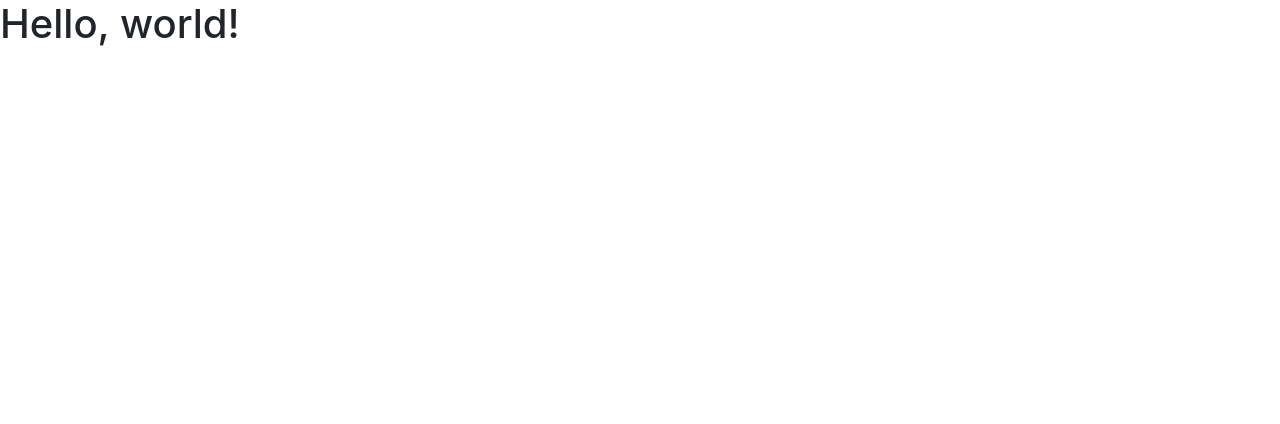
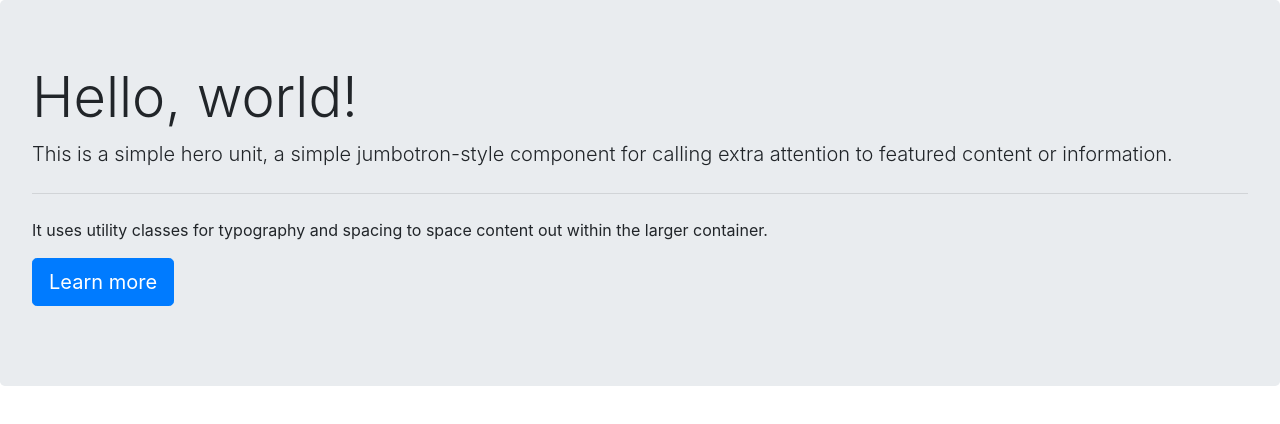
Before and after one commit to EdgarJP006/bootstrap4, a website: page index.html in a window 1280 px wide. Drawn offline with nearby package versions, Linux system fonts and the light colour scheme.

Commit message:
agregando grillas boostrap

```diff
--- a/index.html
+++ b/index.html
@@ -11,7 +11,15 @@
     <title>Hello, world!</title>
   </head>
   <body>
-    <h1>Hello, world!</h1>
+    <div class="jumbotron">
+      <h1 class="display-4">Hello, world!</h1>
+      <p class="lead">This is a simple hero unit, a simple jumbotron-style component for calling extra attention to featured content or information.</p>
+      <hr class="my-4">
+      <p>It uses utility classes for typography and spacing to space content out within the larger container.</p>
+      <p class="lead">
+        <a class="btn btn-primary btn-lg" href="#" role="button">Learn more</a>
+      </p>
+    </div>
 
     <!-- Optional JavaScript -->
     <!-- jQuery first, then Popper.js, then Bootstrap JS -->
```
